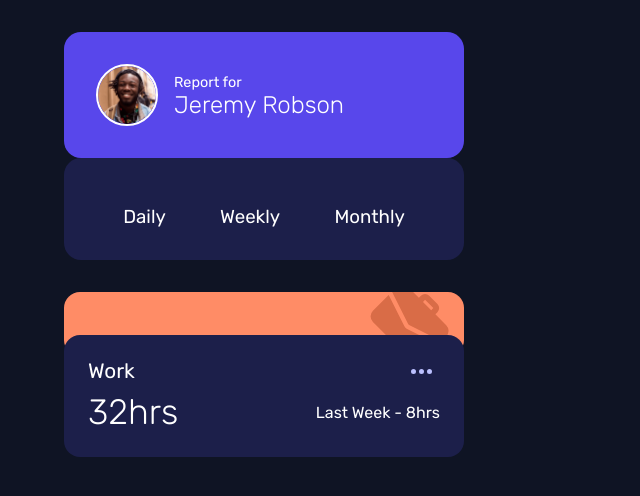
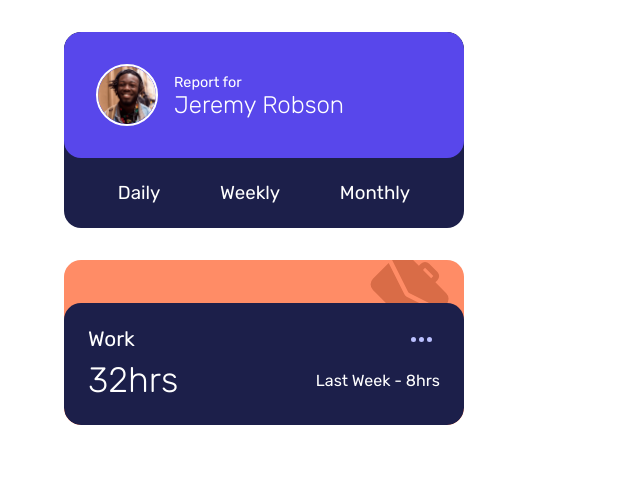
Before and after one commit to hariscs/fem-time-tracking-dashboard, a React (Create React App) app: page / in a window 1280 px wide. Shown: the top 496 px of the page, without its empty margins (0-640 px from the left). Built offline with nearby package versions, Linux system fonts and the light colour scheme.

Commit message:
style bug fixed

```diff
--- a/src/components/CardItem.css
+++ b/src/components/CardItem.css
@@ -1,14 +1,15 @@
 .card__item {
 	max-width: 400px;
+	background-color: hsl(15, 100%, 70%);
+	border-radius: 17px;
+	overflow: hidden;
 }
 
 .card__banner {
-	background-color: hsl(15, 100%, 70%);
 	background-image: url(../images/icon-work.svg);
 	background-position: right 15px center;
 	background-repeat: no-repeat;
 	padding: 2em;
-	border-radius: 16px;
 	text-align: right;
 }
 
@@ -16,7 +17,7 @@
 	background: hsl(235, 46%, 20%);
 	color: #fff;
 	padding: 1.5em;
-	border-radius: 16px;
+	border-radius: 17px;
 	margin-top: -1.3em;
 	z-index: 2;
 }
@@ -26,6 +27,7 @@
 	display: flex;
 	align-items: center;
 	justify-content: space-between;
+	gap: 1em;
 }
 
 .card__header {
--- a/src/components/Profile.css
+++ b/src/components/Profile.css
@@ -1,5 +1,8 @@
 .profile {
 	max-width: 400px;
+	background: hsl(235, 46%, 20%);
+	border-radius: 17px;
+	overflow: hidden;
 }
 
 .profile__heading {
@@ -31,10 +34,8 @@
 	display: flex;
 	align-items: center;
 	justify-content: space-around;
-	padding: 3em 2em 2em;
-	background: hsl(235, 46%, 20%);
+	padding: 1.5em;
 	color: #fff;
-	border-radius: 17px;
 }
 
 .report {
--- a/src/index.css
+++ b/src/index.css
@@ -13,7 +13,7 @@ html {
 body {
 	margin: 0;
 	font-family: 'Rubik', sans-serif;
-	background: hsl(226, 43%, 10%);
+	/* background: hsl(226, 43%, 10%); */
 }
 
 img {
```
